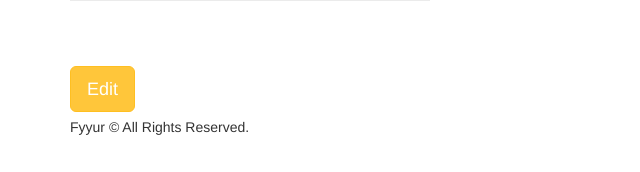
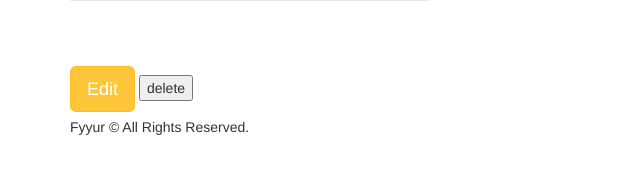
Before and after one commit to xudaiyanzi/Fyyur, a Flask app: page /artists/1 in a window 1280 px wide. Shown: the part 999-1171 px from the top of the page, without its empty margins (0-640 px from the left). Run offline with Flask 2, Linux system fonts and the light colour scheme; tables that the repository leaves empty hold one stand-in row (values such as "Sample post"); grey boxes marked "Sample" are stand-in pictures; some libraries are stand-ins or nearby versions.

Commit message:
implement the delete function in artist

```diff
--- a/app.py
+++ b/app.py
@@ -408,6 +408,43 @@ def show_artist(artist_id):
 
   return render_template('pages/show_artist.html', artist=data)
 
+#  Delete Artist
+#  ----------------------------------------------------------------
+@app.route('/artists/<int:artist_id>/delete', methods=['DELETE'])
+
+def delete_artist(artist_id):
+  # TODO: Complete this endpoint for taking a venue_id, and using
+  # SQLAlchemy ORM to delete a record. Handle cases where the session commit could fail.
+
+  # DONE!!!
+
+  # # start with no error
+  error = False
+
+  try:
+
+      Shows.query.filter_by(artist_id=artist_id).delete()
+      Artist.query.filter_by(id=artist_id).delete()
+
+      db.session.commit()
+
+  except:
+      db.session.rollback()
+
+  finally:
+      db.session.close()
+
+  if error:
+    flash('Oops, an error occurred in Artist! The artist could not be delete.' )
+
+  else:
+    flash('The artist was successfully deleted!')
+
+  #### can not use redirect(url) here, because it gives a 405 error
+  #### redirect is not allowed in a DELETE request
+  return jsonify({'success':True})
+
+
 #  Update
 #  ----------------------------------------------------------------
 @app.route('/artists/<int:artist_id>/edit', methods=['GET'])
--- a/templates/forms/new_show.html
+++ b/templates/forms/new_show.html
@@ -21,4 +21,5 @@
       <input type="submit" value="Create Venue" class="btn btn-primary btn-lg btn-block">
     </form>
   </div>
+
 {% endblock %}
--- a/templates/pages/show_artist.html
+++ b/templates/pages/show_artist.html
@@ -73,5 +73,22 @@
 </section>
 
 <a href="/artists/{{ artist.id }}/edit"><button class="btn btn-primary btn-lg">Edit</button></a>
+<button id="delete-button" data-id="{{artist.id}}"> delete </button>
+
+<script>
+
+	const deleteCross = document.getElementById("delete-button");
+	deleteCross.onclick =  function(e) {
+			const artist_id = e.target.dataset['id'];
+			fetch('/artists/' + artist_id + '/delete', {
+			method: 'DELETE',
+			})
+			.then(res => console.log(res))
+			.then(setTimeout(function(){
+				window.location.href = '/artists'
+				}, 100)
+			)
+	}
+</script>
 
 {% endblock %}
```
